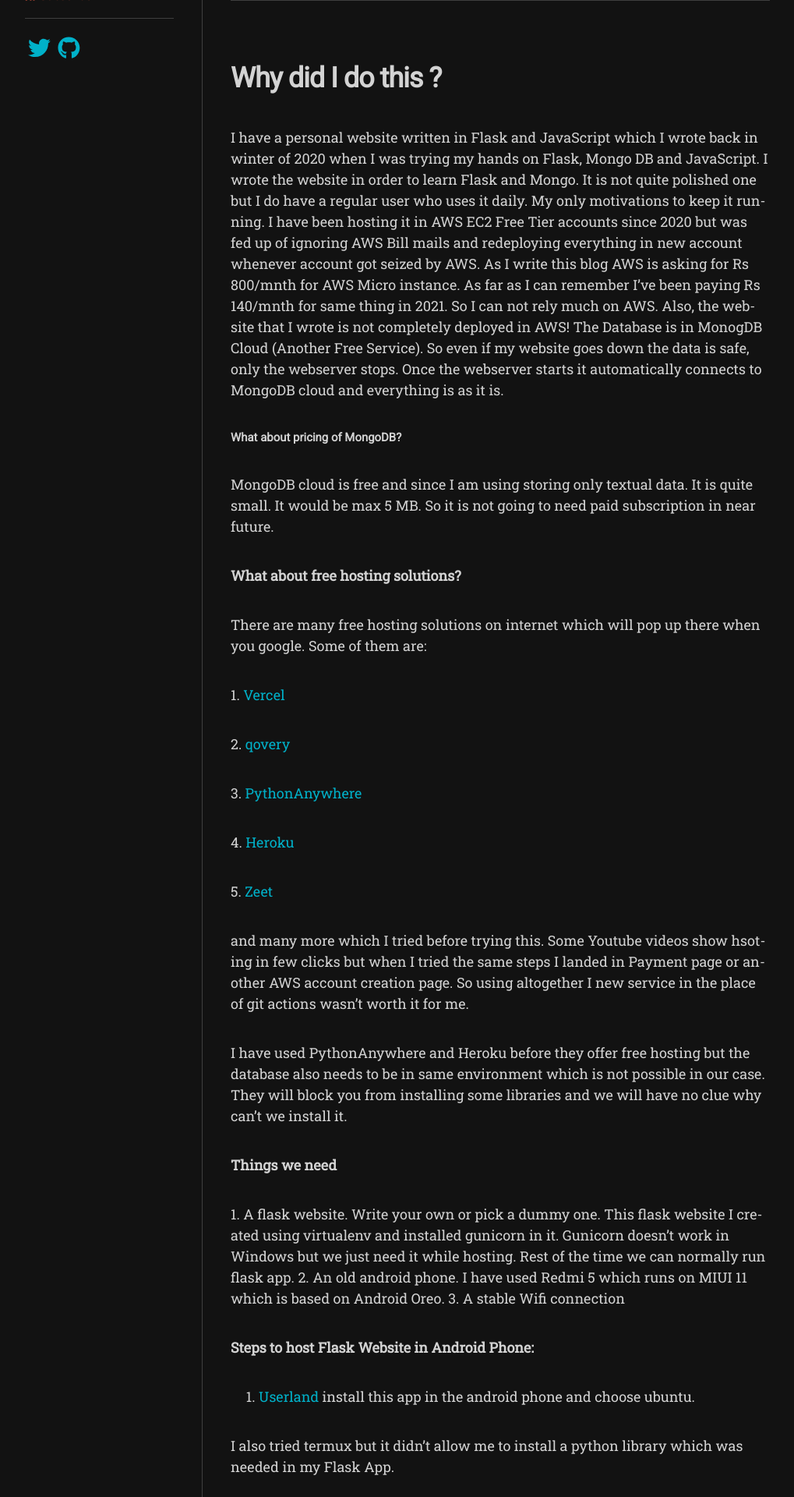
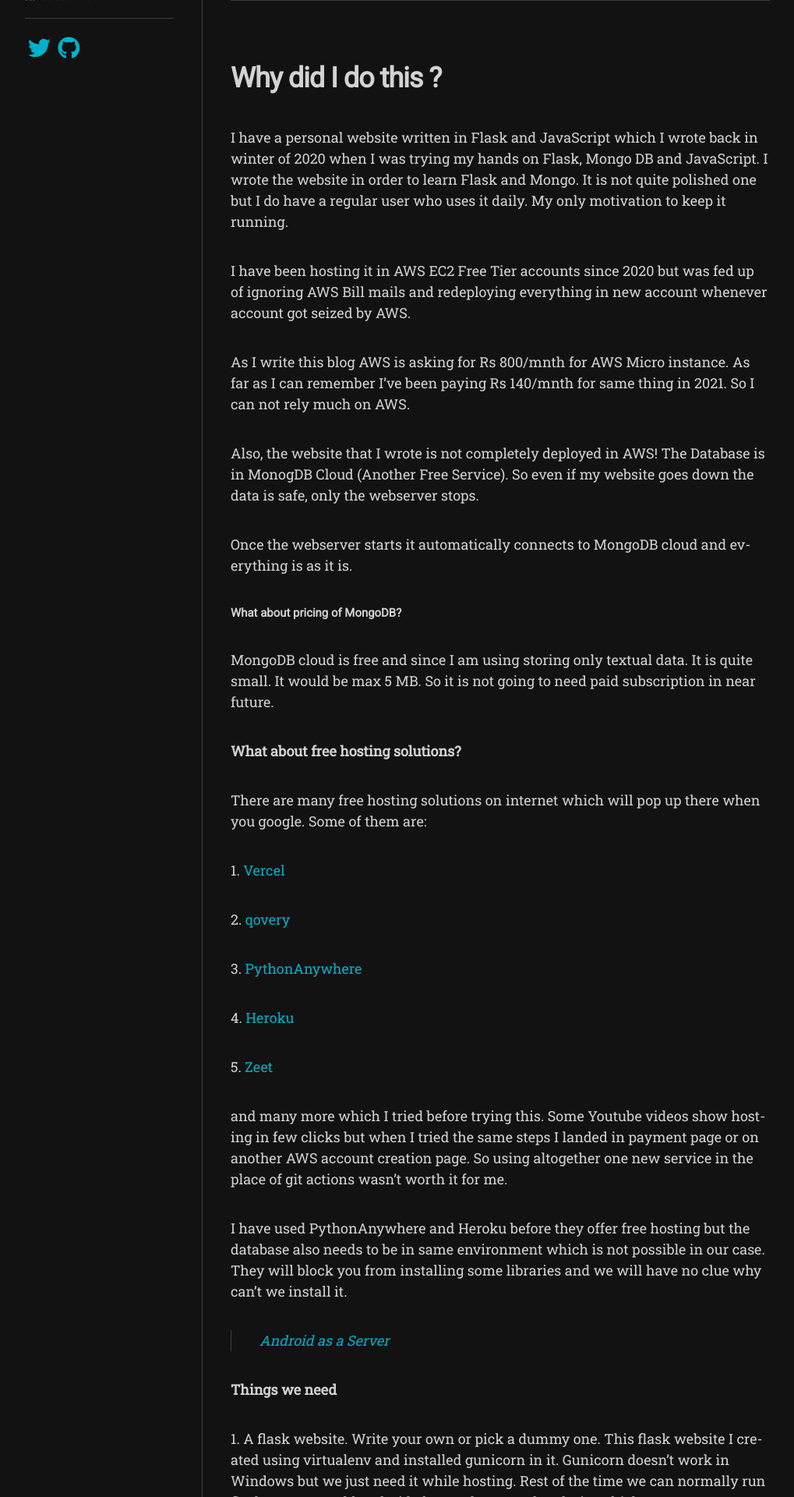
Before and after one commit to mohit-manna-ttn/mohit-manna-ttn.github.io, a Jekyll site: the page built from _posts/2023-03-29-how-I-reused-my-old-android-phone.markdown, in a window 1280 px wide. Shown: the part 352-2272 px from the top of the page at 78% size, without its empty margins (130-1149 px from the left). Built offline with Jekyll 4.4.1, drawn with Linux system fonts in a browser that asks for light colours; nearby versions of some CDN libraries; some web fonts are replaced; a script that is not in the unit is left out; some of the changed text lies outside the part shown.

Commit message:
charge your phone aaded

```diff
--- a/_posts/2023-03-29-how-I-reused-my-old-android-phone.markdown
+++ b/_posts/2023-03-29-how-I-reused-my-old-android-phone.markdown
@@ -7,10 +7,14 @@ categories: flask, ubuntu, android
 # Why did I do this ?
 
 I have a personal website written in Flask and JavaScript which I wrote back in winter of 2020 when I was trying my hands on Flask, Mongo DB and JavaScript.
-I wrote the website in order to learn Flask and Mongo. It is not quite polished one but I do have a regular user who uses it daily. My only motivations to keep it running.
+I wrote the website in order to learn Flask and Mongo. It is not quite polished one but I do have a regular user who uses it daily. My only motivation to keep it running.
+
 I have been hosting it in AWS EC2 Free Tier accounts since 2020 but was fed up of ignoring AWS Bill mails and redeploying everything in new account whenever account got seized by AWS.
+
 As I write this blog AWS is asking for Rs 800/mnth for AWS Micro instance. As far as I can remember I've been paying Rs 140/mnth for same thing in 2021. So I can not rely much on AWS.
+
 Also, the website that I wrote is not completely deployed in AWS! The Database is in MonogDB Cloud (Another Free Service). So even if my website goes down the data is safe, only the webserver stops.
+
 Once the webserver starts it automatically connects to MongoDB cloud and everything is as it is.
 
 ##### What about pricing of MongoDB?
@@ -31,10 +35,12 @@ T﻿here are many free hosting solutions on internet which will pop up there whe
 
 5﻿. [Zeet](https://zeet.co/)
 
-a﻿nd many more which I tried before trying this. Some Youtube videos show hsoting in few clicks but when I tried the same steps I landed in Payment page or another AWS account creation page. So using altogether I new service in the place of git actions wasn't worth it for me.
+a﻿nd many more which I tried before trying this. Some Youtube videos show hosting in few clicks but when I tried the same steps I landed in payment page or on another AWS account creation page. So using altogether one new service in the place of git actions wasn't worth it for me.
 
 I﻿ have used PythonAnywhere and Heroku before they offer free hosting but the database also needs to be in same environment which is not possible in our case.
 T﻿hey will block you from installing some libraries and we will have no clue why can't we install it.
+
+<blockquote class="imgur-embed-pub" lang="en" data-id="a/zvwVnsL"  ><a href="//imgur.com/a/zvwVnsL">Android as a Server</a></blockquote><script async src="//s.imgur.com/min/embed.js" charset="utf-8"></script>
 
 **Things we need**
 
@@ -44,15 +50,13 @@ T﻿hey will block you from installing some libraries and we will have no clue w
 
 **Steps to host Flask Website in Android Phone:**
 
-1. [Userland](https://play.google.com/store/apps/details?id=tech.ula&hl=en&gl=US&pli=1) install this app in the android phone and choose ubuntu.
+1.[Userland](https://play.google.com/store/apps/details?id=tech.ula&hl=en&gl=US&pli=1) install this app in the android phone and choose ubuntu. I also tried termux but it didn't allow me to install a python library which was needed in my Flask App.
 
-I also tried termux but it didn't allow me to install a python library which was needed in my Flask App.
+2.Open the app and set password for root user.
 
-2. Open the app and set password for root user.
+3.Lock the app in background so it can't be killed by mistake.
 
-3. Lock the app in background so it can't be killed by mistake.
-
-4. Now to run next steps you can either ssh into this Android Device from your PC or you can use the app directly. Doing ssh will be easy. I recommend it but the ssh service in Userland is not very stable for unknown reasons. Sometimes it stop responding in the port.
+4.Now to run next steps you can either ssh into this Android Device from your PC or you can use the app directly. Doing ssh will be easy. I recommend it but the ssh service in Userland is not very stable for unknown reasons. Sometimes it stop responding in the port.
 The ssh service runs on port 2022.
 first in android device run command
 
@@ -73,18 +77,18 @@ If the ssh is not working properly check service and if not working start it.
 5.Now we will have to put our flask code in git. Configure Userland's ssh keys in your git hub account and clone it inside Userland at root user's home folder`
 $git clone <repo link>`﻿
 
-6. Now Install Tmux inside it
+6.Now Install Tmux inside it
 
-7. Now you will need one out of these two apps:
+7.Now you will need one out of these two apps:
         7.a.**ngrok** : benefits of using ngrok is that it is more stable and I feel better latency. It has paid plans and many exciting features. The only con is domain name keep changing everytime you run it.
 e.g. `xxyxzgdshf.yourdomain.ngrok.io`
 So everytime you restart the service you will have to inform your users about new url.
        7.b.[serveo](http://serveo.net/) It is free simple to use. Just one feature and the domain name doesn't change.
 e.g. `abc.serveo.net`
 
-8. Now check if python is install. Check pip. create a virtualenv venv in home location of root user.C
+8.Now check if python is install. Check pip. create a virtualenv venv in home location of root user.C
 
-9. Use command like below to start both your flask webserver and tunnel.
+9.Use command like below to start both your flask webserver and tunnel.
 
 Put the below contents in a file `start-server.sh`  make it runnable
 
@@ -112,3 +116,5 @@ tmux detach -s flask_session
 11. Tmux is easy to use. We can check its documents for commands and shortcuts.
 
 Now, I need to figure out a way in UserLand so that whenever the phone restarts it should trigger on its own. One possible way is adding it into crontab.
+
+If you really want to keep it running, **don't forget to charge your phone every third day**. In the gunicorn command written above option `-w 4 `  means 4 workers. I have just one user and he doesn't feel any difference if the worker is one or four. For large number of users it can have some positive results. So we can reduce it to 1 too.
```
